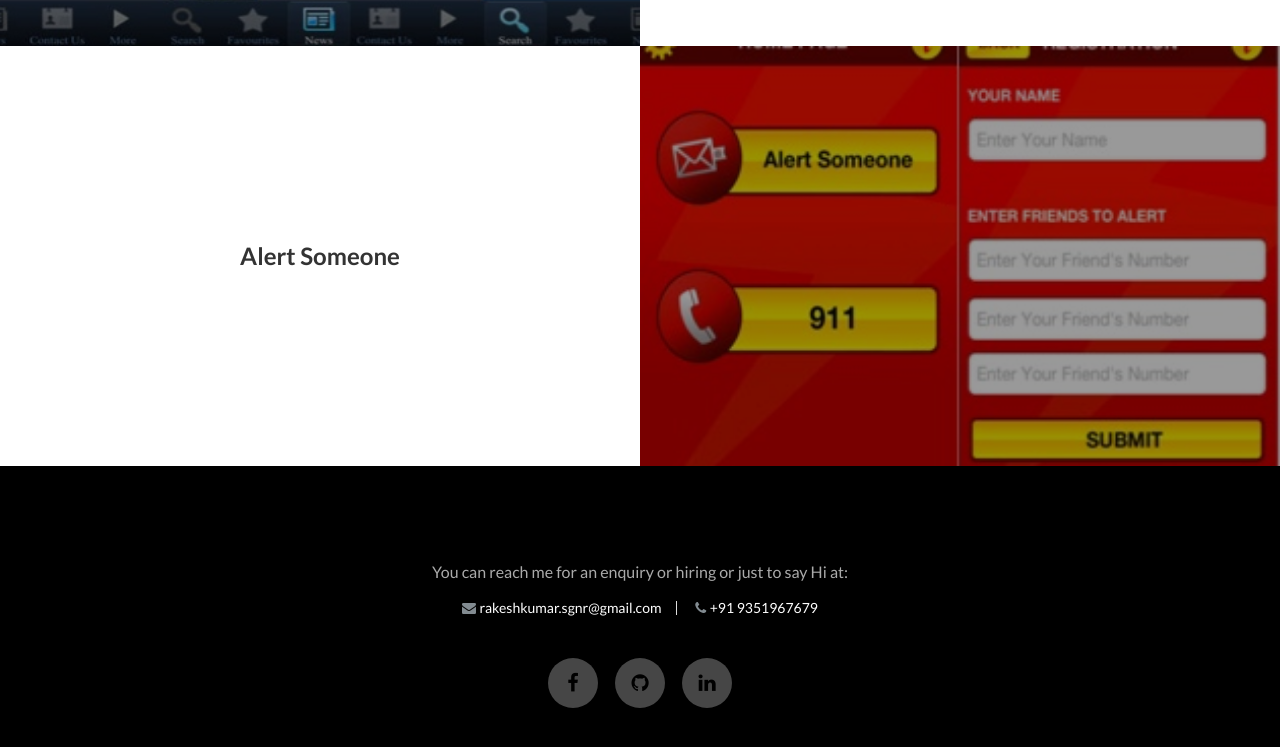
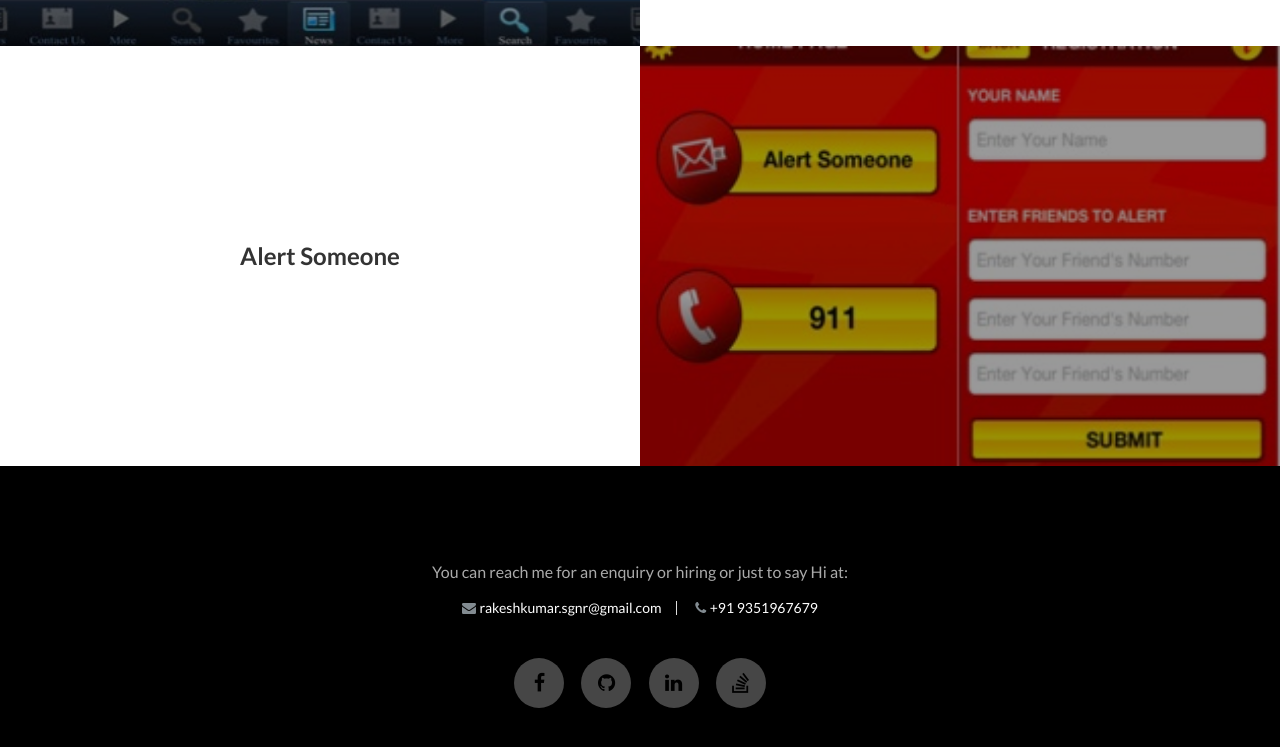
Before and after one commit to rockyy/rockyy.github.io, a plain HTML site: page index.html in a window 1280 px wide. Shown: the part 7324-8071 px from the top of the page. Drawn offline with Linux system fonts and the light colour scheme.

Commit message:
Stack overflow link added

```diff
--- a/index.html
+++ b/index.html
@@ -351,6 +351,10 @@
                 <li class="linkedin wow fadeInUp" data-wow-delay="0.2s">
                     <a href="https://www.linkedin.com/in/rakesh-kumar-437aa652/" target="_blank"><span class="fa fa-linkedin"></span></a>
                 </li>
+                <li class="stack-overflow wow fadeInUp" data-wow-delay="0.3s">
+                    <a href="https://stackoverflow.com/users/1042817/rocky" target="_blank"><span class="fa fa-stack-overflow"></span></a>
+                </li>
+
             </ul>
         </section>
     </body>
```
